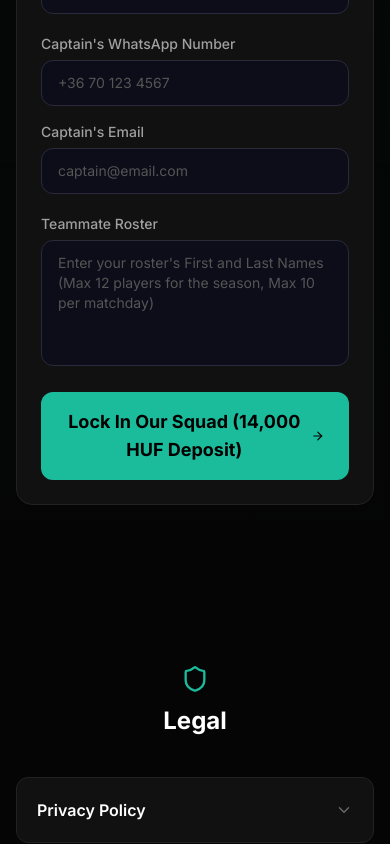
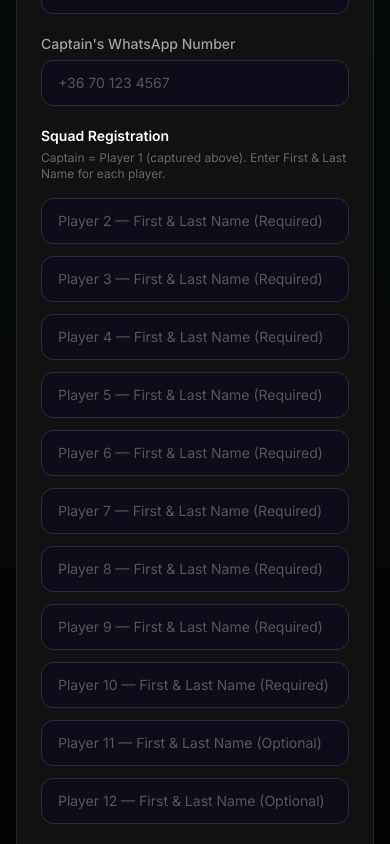
Before and after one commit to ahmhassan272/spora-landing, a Next.js app: page / in a window 390 px wide. Shown: the part 6520-7364 px from the top of the page. Built offline with nearby package versions, Linux system fonts and the light colour scheme.

Commit message:
form: replace email & textarea with structured player inputs (9 required + 2 optional)

```diff
--- a/src/components/Tournament.tsx
+++ b/src/components/Tournament.tsx
@@ -313,8 +313,7 @@ export default function Tournament() {
                             </div>
                         </div>
 
-                        {/* WhatsApp + Email */}
-                        <div className="grid grid-cols-1 sm:grid-cols-2 gap-4">
+                        {/* WhatsApp */}
                         <div>
                             <label htmlFor="WhatsApp_Number" className="block text-sm font-medium text-text-secondary mb-1.5">
                                 Captain&apos;s WhatsApp Number
@@ -328,34 +327,34 @@ export default function Tournament() {
                                 className={INPUT_CLASS}
                             />
                         </div>
+
+                        {/* Squad Registration */}
                         <div>
-                                <label htmlFor="Captain_Email" className="block text-sm font-medium text-text-secondary mb-1.5">
-                                    Captain&apos;s Email
-                                </label>
+                            <h4 className="text-sm font-semibold text-white mb-1">Squad Registration</h4>
+                            <p className="text-xs text-text-muted mb-4">Captain = Player 1 (captured above). Enter First &amp; Last Name for each player.</p>
+                            <div className="grid grid-cols-1 sm:grid-cols-2 gap-3">
+                                {/* Players 2–10 (required) */}
+                                {Array.from({ length: 9 }, (_, i) => i + 2).map((n) => (
                                     <input
-                                    type="email"
-                                    id="Captain_Email"
-                                    name="Captain_Email"
+                                        key={n}
+                                        type="text"
+                                        name={`Player_${n}`}
                                         required
-                                    placeholder="captain@email.com"
+                                        placeholder={`Player ${n} — First & Last Name (Required)`}
                                         className={INPUT_CLASS}
                                     />
+                                ))}
+                                {/* Players 11–12 (optional) */}
+                                {[11, 12].map((n) => (
+                                    <input
+                                        key={n}
+                                        type="text"
+                                        name={`Player_${n}`}
+                                        placeholder={`Player ${n} — First & Last Name (Optional)`}
+                                        className={INPUT_CLASS}
+                                    />
+                                ))}
                             </div>
-                        </div>
-
-                        {/* Teammate Roster */}
-                        <div>
-                            <label htmlFor="Teammate_Roster" className="block text-sm font-medium text-text-secondary mb-1.5">
-                                Teammate Roster
-                            </label>
-                            <textarea
-                                id="Teammate_Roster"
-                                name="Teammate_Roster"
-                                rows={5}
-                                required
-                                placeholder="Enter your roster's First and Last Names (Max 12 players for the season, Max 10 per matchday)"
-                                className={`${INPUT_CLASS} resize-none`}
-                            />
                         </div>
 
                         {/* Submit Button */}
```
Lines whose indentation alone changed are shown as unchanged.
